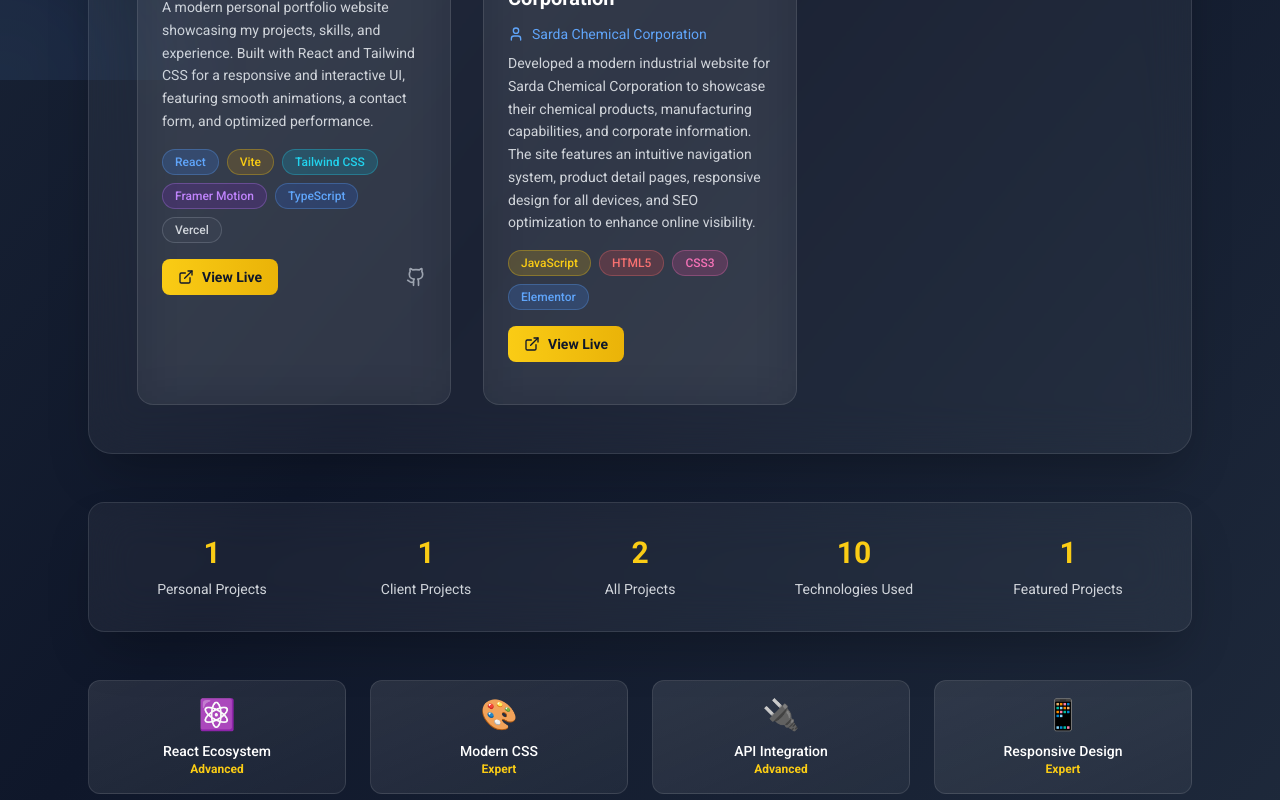
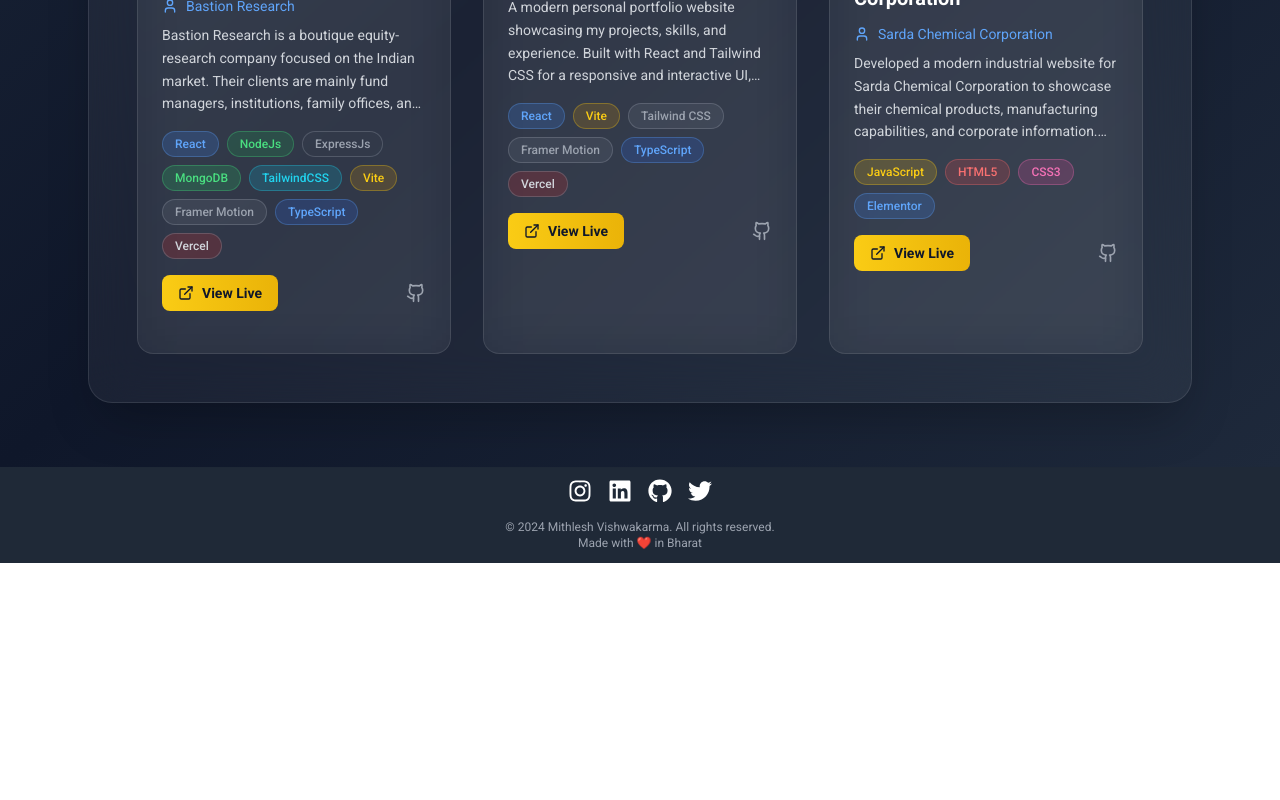
Before and after one commit to mithlesh-vishwakarma/upgraded_portfolio, a React (Vite) app in the folder vite-project/: page /projects in a window 1280 px wide. Shown: the part 720-1520 px from the top of the page. After the commit the page ends 1283 px from the top, so only its background shows below. Built offline with nearby package versions, Linux system fonts and the light colour scheme.

Commit message:
Refactor code structure for improved readability and maintainability

```diff
--- /dev/null
+++ b/package.json
@@ -0,0 +1,5 @@
+{
+  "dependencies": {
+    "@tailwindcss/line-clamp": "^0.4.4"
+  }
+}
--- a/vite-project/src/pages/Projects.tsx
+++ b/vite-project/src/pages/Projects.tsx
@@ -2,6 +2,7 @@
 import { ExternalLink, Code, Calendar, User, Briefcase, Globe, Github, Star } from 'lucide-react';
 import PersonalProject1 from "../assets/PersonalProject1.jpg";
 import ClientProject1 from "../assets/clientProject1.jpg";
+import ClientProject2 from "../assets/clientProject2.png";
 
 interface Project {
   id: number;
@@ -11,7 +12,7 @@
   liveUrl: string;
   githubUrl?: string;
   image: string;
-  date: string;
+  date: string; // Use format: "YYYY-MM-DD"
   featured?: boolean;
   status: string;
   client?: string;
@@ -25,19 +26,20 @@
     setIsLoaded(true);
   }, []);
 
-  // Sample project data
+  // Sample project data (use YYYY-MM-DD format for better sorting)
   const personalProjects: Project[] = [
     {
       id: 1,
       title: "Personal-Portfolio",
-      description: "A modern personal portfolio website showcasing my projects, skills, and experience. Built with React and Tailwind CSS for a responsive and interactive UI, featuring smooth animations, a contact form, and optimized performance.",
+      description:
+        "A modern personal portfolio website showcasing my projects, skills, and experience. Built with React and Tailwind CSS for a responsive and interactive UI, featuring smooth animations, a contact form, and optimized performance.",
       technologies: ["React", "Vite", "Tailwind CSS", "Framer Motion", "TypeScript", "Vercel"],
       liveUrl: "https://ordinarycoder.com",
       githubUrl: "https://github.com/mithlesh-vishwakarma/upgraded_portfolio",
       image: PersonalProject1,
-      date: "2025",
+      date: "2025-09-25",
       featured: true,
-      status: "Live"
+      status: "Live",
     },
   ];
 
@@ -45,34 +47,78 @@
     {
       id: 4,
       title: "Sarda Chemical Corporation",
-      description: "Developed a modern industrial website for Sarda Chemical Corporation to showcase their chemical products, manufacturing capabilities, and corporate information. The site features an intuitive navigation system, product detail pages, responsive design for all devices, and SEO optimization to enhance online visibility.",
+      description:
+        "Developed a modern industrial website for Sarda Chemical Corporation to showcase their chemical products, manufacturing capabilities, and corporate information. The site features an intuitive navigation system, product detail pages, responsive design for all devices, and SEO optimization to enhance online visibility.",
       technologies: ["JavaScript", "HTML5", "CSS3", "Elementor"],
       liveUrl: "https://sardachemicalcorporation.com/",
+      githubUrl: "https://github.com/mithlesh-vishwakarma/sarda",
       image: ClientProject1,
-      date: "2024",
+      date: "2024-06-10",
       client: "Sarda Chemical Corporation",
       featured: false,
-      status: "Live"
-    }
+      status: "Live",
+    },
+    {
+      id: 5,
+      title: "Bastion Research",
+      description:
+        "Bastion Research is a boutique equity-research company focused on the Indian market. Their clients are mainly fund managers, institutions, family offices, and self-directed (DIY) investors. They aim to help these clients make more informed investment decisions. It runs a subscription platform called Bastion CORE, which offers detailed business reports, quantitative screens (QUANT), “Spotlight” reports, continuous updates, etc.",
+      technologies: [
+        "React",
+        "NodeJs",
+        "ExpressJs",
+        "MongoDB",
+        "TailwindCSS",
+        "Vite",
+        "Framer Motion",
+        "TypeScript",
+        "Vercel",
+      ],
+      liveUrl: "https://dev.bastionresearch.in/",
+      githubUrl: "#",
+      image: ClientProject2,
+      date: "2025-10-11",
+      client: "Bastion Research",
+      featured: true,
+      status: "In Development",
+    },
   ];
+
+  // ✅ Sort projects by date (latest first)
+  const sortedPersonalProjects = [...personalProjects].sort(
+    (a, b) => new Date(b.date).getTime() - new Date(a.date).getTime()
+  );
+  const sortedFreelancedProjects = [...freelancedProjects].sort(
+    (a, b) => new Date(b.date).getTime() - new Date(a.date).getTime()
+  );
+  const sortedAllProjects = [...personalProjects, ...freelancedProjects].sort(
+    (a, b) => new Date(b.date).getTime() - new Date(a.date).getTime()
+  );
 
   const getTechColor = (tech: string) => {
     const colors: Record<string, string> = {
-      'React': 'bg-blue-500/20 text-blue-400 border-blue-400/30',
-      'JavaScript': 'bg-yellow-500/20 text-yellow-400 border-yellow-400/30',
-      'Tailwind CSS': 'bg-cyan-500/20 text-cyan-400 border-cyan-400/30',
-      'CSS3': 'bg-pink-500/20 text-pink-400 border-pink-400/30',
-      'HTML5': 'bg-red-500/20 text-red-400 border-red-400/30',
-      'Vercel': 'bg-gray-600/20 text-gray-300 border-gray-400/30',
-      'Framer Motion': 'bg-purple-700/20 text-purple-400 border-purple-400/30',
-      'Vite': 'bg-yellow-600/20 text-yellow-400 border-yellow-400/30',
-      'Elementor': 'bg-blue-500/20 text-blue-400 border-blue-400/30',
-      'TypeScript': 'bg-blue-600/20 text-blue-400 border-blue-400/30'
+      React: "bg-blue-500/20 text-blue-400 border-blue-400/30",
+      JavaScript: "bg-yellow-500/20 text-yellow-400 border-yellow-400/30",
+      TailwindCSS: "bg-cyan-500/20 text-cyan-400 border-cyan-400/30",
+      CSS3: "bg-pink-500/20 text-pink-400 border-pink-400/30",
+      HTML5: "bg-red-500/20 text-red-400 border-red-400/30",
+      Vercel: "bg-red-600/20 text-gray-300 border-gray-400/30",
+      Vite: "bg-yellow-600/20 text-yellow-400 border-yellow-400/30",
+      Elementor: "bg-blue-500/20 text-blue-400 border-blue-400/30",
+      TypeScript: "bg-blue-600/20 text-blue-400 border-blue-400/30",
+      ExpressJs: "bg-gray-700/20 text-gray-400 border-gray-400/30",
+      MongoDB: "bg-green-500/20 text-green-400 border-green-400/30",
+      NodeJs: "bg-green-600/20 text-green-400 border-green-400/30",
+
     };
-    return colors[tech] || 'bg-gray-500/20 text-gray-400 border-gray-400/30';
+    return colors[tech] || "bg-gray-500/20 text-gray-400 border-gray-400/30";
   };
 
-  const ProjectCard: React.FC<{ project: Project; isFreelanced?: boolean; index: number }> = ({ project, isFreelanced = false, index }) => (
+  const ProjectCard: React.FC<{ project: Project; isFreelanced?: boolean; index: number }> = ({
+    project,
+    isFreelanced = false,
+    index,
+  }) => (
     <div
       className="group bg-white/5 backdrop-blur-xl rounded-2xl overflow-hidden border border-white/10 hover:border-yellow-400/30 hover:shadow-2xl hover:transform hover:scale-105 transition-all duration-300 flex flex-col h-full"
       style={{ animationDelay: `${index * 150}ms` }}
@@ -132,7 +178,9 @@
 
       <div className="p-6">
         <div className="flex items-start justify-between mb-3">
-          <h3 className="text-xl font-semibold text-white group-hover:text-yellow-400 transition-colors duration-300">{project.title}</h3>
+          <h3 className="text-xl font-semibold text-white group-hover:text-yellow-400 transition-colors duration-300">
+            {project.title}
+          </h3>
           <div className="flex items-center text-yellow-400 text-xs">
             <Calendar className="w-3 h-3 mr-1" />
             {project.date}
@@ -146,16 +194,16 @@
           </p>
         )}
 
-        <p className="text-gray-300 text-sm mb-4 max-h-[100dvh] leading-relaxed">
-          {project.description}
-        </p>
+        <p className="text-gray-300 text-sm mb-4 leading-relaxed line-clamp-4">{project.description}</p>
 
         <div className="mt-auto">
           <div className="flex flex-wrap gap-2 mb-4">
             {project.technologies.map((tech, idx) => (
               <span
                 key={`${tech}-${idx}`}
-                className={`px-3 py-1 rounded-full text-xs font-medium border transition-all duration-200 hover:scale-105 ${getTechColor(tech)}`}
+                className={`px-3 py-1 rounded-full text-xs font-medium border transition-all duration-200 hover:scale-105 ${getTechColor(
+                  tech
+                )}`}
               >
                 {tech}
               </span>
@@ -185,7 +233,6 @@
           </div>
         </div>
 
-        {/* Animated underline effect */}
         <div className="mt-4 h-0.5 bg-gradient-to-r from-yellow-400 to-transparent opacity-0 group-hover:opacity-100 transition-opacity duration-300"></div>
       </div>
     </div>
@@ -194,7 +241,6 @@
   return (
     <div className="min-h-screen bg-gradient-to-br from-slate-800 via-slate-900 to-slate-800 text-white font-roboto">
       <div className="max-w-6xl mx-auto px-6 pt-28 pb-16">
-
         {/* Header Section */}
         <div
           className={`text-center mb-16 transition-all duration-1000 transform ${
@@ -205,7 +251,9 @@
             Projects
           </h1>
           <p className="text-gray-300 text-sm lg:text-lg leading-relaxed mb-6 md:mb-8 max-w-full">
-            A comprehensive showcase of my web development journey, featuring personal projects and client collaborations. Each project highlights my dedication to crafting responsive, user-centric, and visually engaging web solutions with modern technologies.
+            A comprehensive showcase of my web development journey, featuring personal projects and
+            client collaborations. Each project highlights my dedication to crafting responsive,
+            user-centric, and visually engaging web solutions with modern technologies.
           </p>
         </div>
 
@@ -214,17 +262,17 @@
           <div className="bg-white/10 backdrop-blur-md rounded-2xl p-2 border border-white/20 shadow-[0_0_15px_#6b5815,0_0_30px_#6b5815]">
             <div className="flex space-x-1">
               {[
-                { id: 'all', label: 'All Projects', icon: Code },
-                { id: 'personal', label: 'Personal Projects', icon: User },
-                { id: 'freelanced', label: 'Freelanced Projects', icon: Briefcase }
+                { id: "all", label: "All Projects", icon: Code },
+                { id: "personal", label: "Personal Projects", icon: User },
+                { id: "freelanced", label: "Freelanced Projects", icon: Briefcase },
               ].map(({ id, label, icon: Icon }) => (
                 <button
                   key={id}
                   onClick={() => setActiveTab(id)}
                   className={`flex items-center gap-2 px-6 py-3 rounded-xl font-semibold transition-all duration-300 transform ${
                     activeTab === id
-                      ? 'bg-gradient-to-r from-yellow-400 to-yellow-500 text-slate-900 shadow-lg scale-105'
-                      : 'text-gray-300 hover:text-yellow-400 hover:bg-white/5 hover:scale-105'
+                      ? "bg-gradient-to-r from-yellow-400 to-yellow-500 text-slate-900 shadow-lg scale-105"
+                      : "text-gray-300 hover:text-yellow-400 hover:bg-white/5 hover:scale-105"
                   }`}
                 >
                   <Icon className="w-5 h-5" />
@@ -238,15 +286,15 @@
         {/* Content */}
         <div className="bg-white/5 backdrop-blur-xl rounded-3xl p-8 md:p-12 border border-white/10 shadow-2xl min-h-[600px]">
           <div className="grid grid-cols-1 md:grid-cols-2 lg:grid-cols-3 gap-8">
-            {activeTab === 'personal'
-              ? personalProjects.map((project, index) => (
+            {activeTab === "personal"
+              ? sortedPersonalProjects.map((project, index) => (
                   <ProjectCard key={project.id} project={project} index={index} />
                 ))
-              : activeTab === 'freelanced'
-              ? freelancedProjects.map((project, index) => (
+              : activeTab === "freelanced"
+              ? sortedFreelancedProjects.map((project, index) => (
                   <ProjectCard key={project.id} project={project} isFreelanced={true} index={index} />
                 ))
-              : [...personalProjects, ...freelancedProjects].map((project, index) => (
+              : sortedAllProjects.map((project, index) => (
                   <ProjectCard
                     key={project.id}
                     project={project}
@@ -256,67 +304,6 @@
                 ))}
           </div>
         </div>
-
-        {/* Stats Section */}
-        <div className="mt-12 bg-white/5 backdrop-blur-xl rounded-2xl p-8 border border-white/10 shadow-2xl">
-          <div className="grid grid-cols-2 md:grid-cols-5 gap-8 text-center">
-            <div className="group hover:transform hover:scale-105 transition-all duration-300">
-              <div className="text-3xl font-bold text-yellow-400 mb-2 group-hover:animate-pulse">
-                {personalProjects.length}
-              </div>
-              <div className="text-gray-300 text-sm">Personal Projects</div>
-            </div>
-            <div className="group hover:transform hover:scale-105 transition-all duration-300">
-              <div className="text-3xl font-bold text-yellow-400 mb-2 group-hover:animate-pulse">
-                {freelancedProjects.length}
-              </div>
-              <div className="text-gray-300 text-sm">Client Projects</div>
-            </div>
-            <div className="group hover:transform hover:scale-105 transition-all duration-300">
-              <div className="text-3xl font-bold text-yellow-400 mb-2 group-hover:animate-pulse">
-                {personalProjects.length + freelancedProjects.length}
-              </div>
-              <div className="text-gray-300 text-sm">All Projects</div>
-            </div>
-            <div className="group hover:transform hover:scale-105 transition-all duration-300">
-              <div className="text-3xl font-bold text-yellow-400 mb-2 group-hover:animate-pulse">
-                {new Set([...personalProjects, ...freelancedProjects].flatMap(p => p.technologies)).size}
-              </div>
-              <div className="text-gray-300 text-sm">Technologies Used</div>
-            </div>
-            <div className="group hover:transform hover:scale-105 transition-all duration-300">
-              <div className="text-3xl font-bold text-yellow-400 mb-2 group-hover:animate-pulse">
-                {[...personalProjects, ...freelancedProjects].filter(p => p.featured).length}
-              </div>
-              <div className="text-gray-300 text-sm">Featured Projects</div>
-            </div>
-          </div>
-        </div>
-
-        {/* Additional Skills/Tech Stack Display */}
-        <div className="mt-12 grid grid-cols-2 md:grid-cols-4 gap-6">
-          {[
-            { name: "React Ecosystem", level: "Advanced", icon: "⚛️" },
-            { name: "Modern CSS", level: "Expert", icon: "🎨" },
-            { name: "API Integration", level: "Advanced", icon: "🔌" },
-            { name: "Responsive Design", level: "Expert", icon: "📱" }
-          ].map((skill) => (
-            <div
-              key={skill.name}
-              className="bg-gradient-to-br from-white/10 to-white/5 rounded-xl p-4 text-center border border-white/10 hover:border-yellow-400/30 transition-all duration-300 hover:transform hover:scale-105 group"
-            >
-              <div className="text-3xl mb-2 group-hover:animate-bounce">{skill.icon}</div>
-              <div className="font-medium text-white text-sm">{skill.name}</div>
-              <div className="text-yellow-400 text-xs font-semibold">{skill.level}</div>
-            </div>
-          ))}
-        </div>
-      </div>
-
-      {/* Background Decorations */}
-      <div className="fixed inset-0 overflow-hidden pointer-events-none">
-        <div className="absolute -top-40 -right-40 w-80 h-80 bg-yellow-400/10 rounded-full blur-3xl animate-pulse"></div>
-        <div className="absolute -bottom-40 -left-40 w-80 h-80 bg-blue-400/10 rounded-full blur-3xl animate-pulse"></div>
       </div>
     </div>
   );
--- a/vite-project/tailwind.config.js
+++ b/vite-project/tailwind.config.js
@@ -9,6 +9,7 @@
       fontFamily: {
         merienda: ['Merienda', 'cursive'],
         roboto: ['Roboto', 'sans-serif'],
+        plugins: [require('@tailwindcss/line-clamp')],
       },
     },
   },
```
Also changed, not shown: vite-project/index.html (+19 -0 lines), vite-project/robots.txt (added), vite-project/src/assets/clientProject2.png (added).
